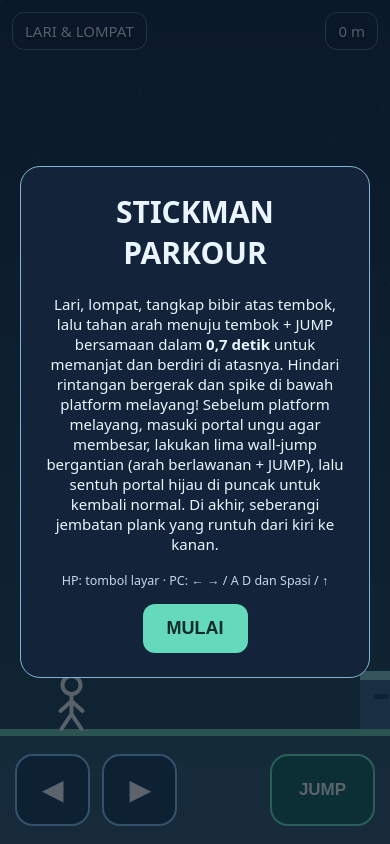
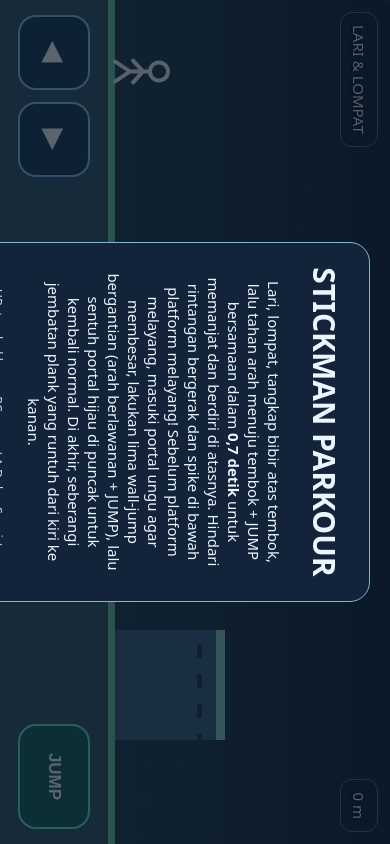
Before and after one commit to fmicolaboration-project/Publish-projects, a plain HTML site: page games/stickman-parkour/index.html in a window 390 px wide. Drawn offline with Linux system fonts and the light colour scheme.

Commit message:
Support mobile landscape orientation lock with CSS virtual-landscape fallback

```diff
--- a/games/stickman-parkour/index.html
+++ b/games/stickman-parkour/index.html
@@ -1,7 +1,7 @@
 <!doctype html>
 <html lang="id"><head><meta charset="utf-8"><meta name="viewport" content="width=device-width,initial-scale=1,maximum-scale=1,user-scalable=no"><title>Stickman Parkour</title>
 <style>
-*{box-sizing:border-box}body{margin:0;background:#101827;color:#eaf5ff;font:15px system-ui,sans-serif;overflow:hidden}canvas{display:block;width:100vw;height:100dvh;touch-action:none}.hud{position:fixed;top:12px;left:12px;right:12px;display:flex;justify-content:space-between;gap:8px;pointer-events:none;text-shadow:0 2px 3px #000}.badge{background:#15243bd9;padding:8px 12px;border:1px solid #54728b;border-radius:12px}.controls{position:fixed;bottom:18px;left:15px;right:15px;display:flex;justify-content:space-between;pointer-events:none}.group{display:flex;gap:12px}.btn{pointer-events:auto;touch-action:none;border:2px solid #8ecaff;background:#1a3958d9;color:white;border-radius:18px;width:75px;height:72px;font-size:26px;font-weight:bold;user-select:none;-webkit-user-select:none}.jump{width:105px;background:#17675e;border-color:#71f4c9;font-size:17px}.overlay{position:fixed;inset:0;display:grid;place-items:center;background:#071321a8}.card{max-width:360px;margin:20px;padding:24px;text-align:center;border:1px solid #80b6d1;background:#13243a;border-radius:20px}.card h1{margin-top:0}.card button{background:#64d9bb;color:#102c2b;border:0;border-radius:12px;padding:14px 24px;font-size:18px;font-weight:800}.hidden{display:none}small{color:#c1d8e9}
+*{box-sizing:border-box}body{margin:0;background:#101827;color:#eaf5ff;font:15px system-ui,sans-serif;overflow:hidden}canvas{display:block;width:100%;height:100%;touch-action:none}body{width:100vw;height:100dvh;position:relative}@media(orientation:portrait){body{width:100dvh;height:100vw;position:absolute;top:0;left:0;transform-origin:top left;transform:rotate(90deg) translateY(-100%)}}.hud{position:fixed;top:12px;left:12px;right:12px;display:flex;justify-content:space-between;gap:8px;pointer-events:none;text-shadow:0 2px 3px #000}.badge{background:#15243bd9;padding:8px 12px;border:1px solid #54728b;border-radius:12px}.controls{position:fixed;bottom:18px;left:15px;right:15px;display:flex;justify-content:space-between;pointer-events:none}.group{display:flex;gap:12px}.btn{pointer-events:auto;touch-action:none;border:2px solid #8ecaff;background:#1a3958d9;color:white;border-radius:18px;width:75px;height:72px;font-size:26px;font-weight:bold;user-select:none;-webkit-user-select:none}.jump{width:105px;background:#17675e;border-color:#71f4c9;font-size:17px}.overlay{position:fixed;inset:0;display:grid;place-items:center;background:#071321a8}.card{max-width:360px;margin:20px;padding:24px;text-align:center;border:1px solid #80b6d1;background:#13243a;border-radius:20px}.card h1{margin-top:0}.card button{background:#64d9bb;color:#102c2b;border:0;border-radius:12px;padding:14px 24px;font-size:18px;font-weight:800}.hidden{display:none}small{color:#c1d8e9}
 </style></head><body>
 <canvas id="game"></canvas><div class="hud"><div class="badge" id="status">STICKMAN PARKOUR</div><div class="badge" id="progress">0 m</div></div>
 <div class="controls"><div class="group"><button class="btn" data-key="left">◀</button><button class="btn" data-key="right">▶</button></div><div class="group"><button class="btn" id="duck" data-key="duck" style="display:none;font-size:17px;background:#574180">DUCK</button><button class="btn jump" data-key="jump">JUMP</button></div></div>
@@ -14,7 +14,7 @@ const keys={left:false,right:false,jump:false,duck:false};
 const world=6500,GRAV=1700,SPEED=250,JUMP=610,HOLD=.7,CLIMB_TIME=.28;
 let p,blocks,platforms,bridgePlanks,spikes,hazards,checkpoint,towers,portals,boss;
 const bossSprite=new Image();bossSprite.src='monster.svg?v=d3ead88';
-function resize(){W=innerWidth;H=innerHeight;c.width=W*devicePixelRatio;c.height=H*devicePixelRatio;ctx.setTransform(devicePixelRatio,0,0,devicePixelRatio,0,0);ground=H-115}
+function resize(){const portrait=innerHeight>innerWidth;W=portrait?innerHeight:innerWidth;H=portrait?innerWidth:innerHeight;c.width=Math.round(W*devicePixelRatio);c.height=Math.round(H*devicePixelRatio);ctx.setTransform(devicePixelRatio,0,0,devicePixelRatio,0,0);ground=H-115}
 addEventListener('resize',resize);resize();
 function reset(){
 keys.left=keys.right=keys.jump=keys.duck=false;document.getElementById('duck').style.display='none';
@@ -76,7 +76,7 @@ if((k==='right'||k==='left')&&keys.jump&&p.wallDir&&((k==='right'?1:-1)===-p.wal
 document.querySelectorAll('[data-key]').forEach(b=>{const k=b.dataset.key;b.addEventListener('pointerdown',e=>{e.preventDefault();b.setPointerCapture(e.pointerId);input(k,true)});for(const ev of ['pointerup','pointercancel','lostpointercapture'])b.addEventListener(ev,e=>{e.preventDefault();input(k,false)})});
 addEventListener('keydown',e=>{let k=e.code==='ArrowLeft'||e.code==='KeyA'?'left':e.code==='ArrowRight'||e.code==='KeyD'?'right':e.code==='Space'||e.code==='ArrowUp'||e.code==='KeyW'?'jump':null;if(k){e.preventDefault();if(!e.repeat)input(k,true)}});
 addEventListener('keyup',e=>{let k=e.code==='ArrowLeft'||e.code==='KeyA'?'left':e.code==='ArrowRight'||e.code==='KeyD'?'right':e.code==='Space'||e.code==='ArrowUp'||e.code==='KeyW'?'jump':null;if(k){e.preventDefault();input(k,false)}});
-document.getElementById('start').onclick=()=>{reset();active=true;overlay.classList.add('hidden');last=performance.now()};
+document.getElementById('start').onclick=async()=>{try{if(screen.orientation&&screen.orientation.lock)await screen.orientation.lock('landscape')}catch(e){}resize();reset();active=true;overlay.classList.add('hidden');last=performance.now()};
 function fail(){if(boss){boss.fireballs=[];boss.beam=null;boss.cooldown=1.2;}for(const plank of bridgePlanks)plank.triggerAt=null;p.w=23;p.h=54;p.portalStage=0;p.x=checkpoint;p.y=ground-p.h;p.vx=p.vy=0;p.grounded=true;p.grab=null;p.climb=null;p.wallDir=0;p.wallJumps=0;p.wallLock=0;p.wallGrace=0;status.textContent='JATUH! COBA LAGI';}
 function rectHit(a,b){return a.x<b.x+b.w&&a.x+a.w>b.x&&a.y<b.y+b.h&&a.y+a.h>b.y}
 function tick(dt){
```
